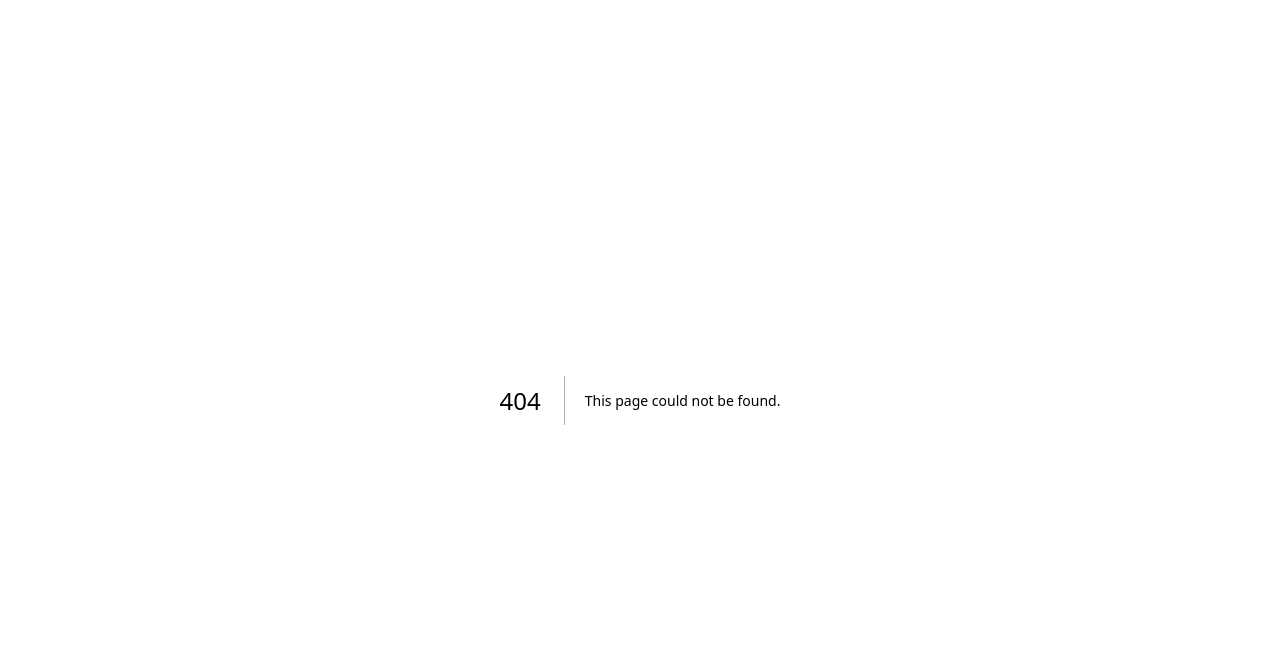
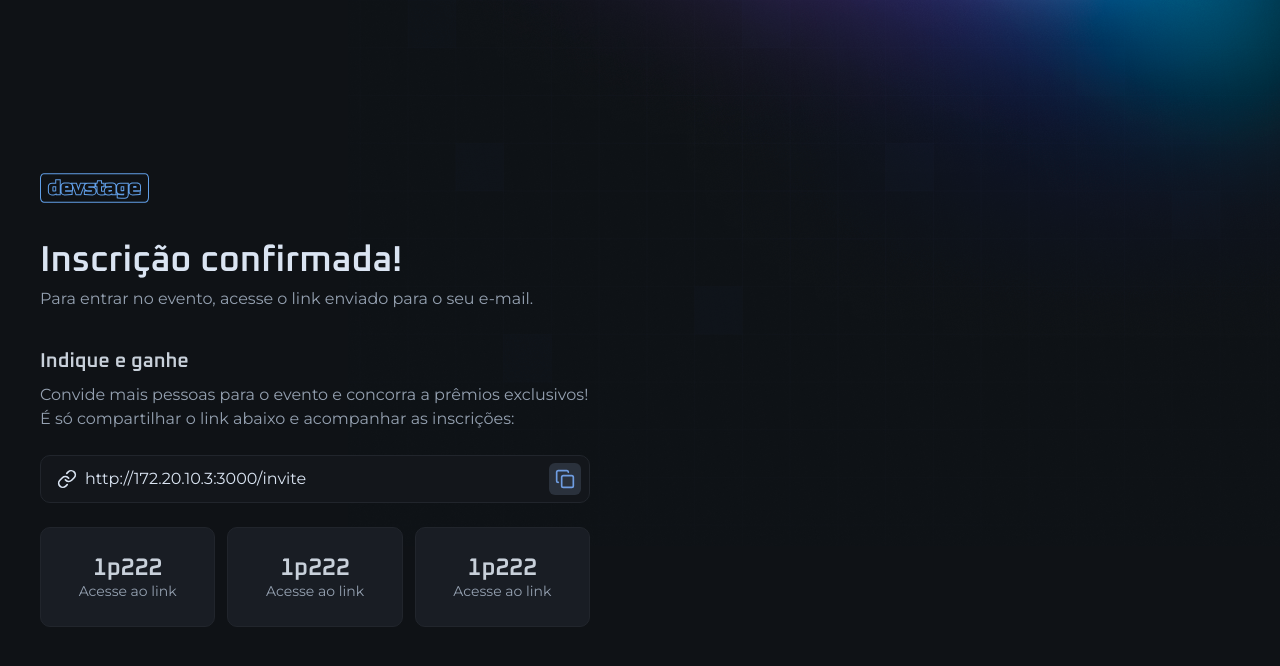
Before and after one commit to DomingosChiconela/NLW-Connect, a Next.js app: page /invite in a window 1280 px wide. Before the commit this address had no page. Shown: the top 666 px of the page. Built offline with nearby package versions, Linux system fonts and the light colour scheme.

Commit message:
feat:created page invite

```diff
--- /dev/null
+++ b/biome.json
@@ -0,0 +1,35 @@
+{
+	"$schema": "./node_modules/@biomejs/biome/configuration_schema.json",
+	"organizeImports": {
+	  "enabled": true
+	},
+	"formatter": {
+	  "indentStyle": "space",
+	  "indentWidth": 2,
+	  "lineWidth": 80
+	},
+	"javascript": {
+	  "formatter": {
+		"arrowParentheses": "asNeeded",
+		"jsxQuoteStyle": "double",
+		"quoteStyle": "single",
+		"semicolons": "asNeeded",
+		"trailingCommas": "es5"
+	  }
+	},
+	"linter": {
+	  "enabled": true,
+	  "rules": {
+		"recommended": true,
+		"a11y": {
+		  "noSvgWithoutTitle": "off"
+		},
+		"suspicious": {
+		  "noArrayIndexKey": "info"
+		}
+	  }
+	},
+	"files": {
+	  "ignore": ["node_modules", "**/*.css"]
+	}
+  }
--- a/package.json
+++ b/package.json
@@ -15,6 +15,7 @@
     "postcss": "^8.5.2",
     "react": "^19.0.0",
     "react-dom": "^19.0.0",
+    "tailwind-merge": "^3.0.2",
     "tailwindcss": "^4.0.7"
   },
   "devDependencies": {
--- a/src/app/globals.css
+++ b/src/app/globals.css
@@ -1,6 +1,6 @@
 @import "tailwindcss";
 
-@theme {
+@theme{
   --color-*: initial;
 
   --color-blue: #6F9DE2;
--- /dev/null
+++ b/src/app/invite/page.tsx
@@ -0,0 +1,63 @@
+import IconButton from '@/components/icon-button'
+import { InputField, InputIcon, InputRoot } from '@/components/input'
+import { Copy, Link } from 'lucide-react'
+import Image from 'next/image'
+import logo from '../../assets/logo.svg'
+
+export default function InvitePage() {
+  return (
+    <div className="min-h-dvh  flex items-center justify-between gap-16 flex-col md:flex-row">
+      <div className="flex flex-col gap-10  w-full max-w-[550px]">
+        <Image src={logo} alt="devstage" width={108.5} height={30} />
+        <div className="space-y-2">
+          <h1 className="text-4xl font-semibold font-heading text-gray-100 leading-none">
+            Inscrição confirmada!{' '}
+          </h1>
+          <p className="text-gray-300">
+            Para entrar no evento, acesse o link enviado para o seu e-mail.
+          </p>
+        </div>
+
+        <div className="space-y-6">
+          <div className="space-y-3">
+            <h2 className="text-gray-200 text-xl font-heading font-semibold leading-none">
+              Indique e ganhe
+            </h2>
+            <p className="text-gray-300">
+              Convide mais pessoas para o evento e concorra a prêmios
+              exclusivos! É só compartilhar o link abaixo e acompanhar as
+              inscrições:
+            </p>
+          </div>
+
+          <InputRoot>
+            <InputIcon>
+              <Link className="size-5" />
+            </InputIcon>
+
+            <InputField defaultValue={'http://172.20.10.3:3000/invite'} />
+
+            <IconButton className="-mr-2">
+              <Copy className="size-5" />
+            </IconButton>
+          </InputRoot>
+
+          <div className="grid gap-3 md:grid-cols-3">
+            <div className="bg-gray-700 border border-gray-600 px-4 py-7 flex flex-col items-center justify-center gap-1 rounded-xl">
+              <span className="font-heading text-2xl font-semibold text-gray-200 leading-none">1p222</span>
+              <span className="text-sm text-gray-300  leading-none text-center">Acesse ao link</span>
+            </div>
+            <div className="bg-gray-700 border border-gray-600 px-4 py-7 flex flex-col items-center justify-center gap-1 rounded-xl">
+              <span className="font-heading text-2xl font-semibold text-gray-200 leading-none">1p222</span>
+              <span className="text-sm text-gray-300  leading-none text-center">Acesse ao link</span>
+            </div>
+            <div className="bg-gray-700 border border-gray-600 px-4 py-7 flex flex-col items-center justify-center gap-1 rounded-xl">
+              <span className="font-heading text-2xl font-semibold text-gray-200 leading-none">1p222</span>
+              <span className="text-sm text-gray-300  leading-none text-center">Acesse ao link</span>
+            </div>
+          </div>
+        </div>
+      </div>
+    </div>
+  )
+}
--- a/src/app/layout.tsx
+++ b/src/app/layout.tsx
@@ -1,38 +1,37 @@
-import type { Metadata } from "next";
+import type { Metadata } from 'next'
 
-import {Montserrat,Oxanium} from  "next/font/google"
+import { Montserrat, Oxanium } from 'next/font/google'
 
-import "./globals.css";
+import './globals.css'
 
 export const metadata: Metadata = {
-  title: "Create Next App",
-  description: "Generated by create next app",
-};
-
+  title: 'Create Next App',
+  description: 'Generated by create next app',
+}
 
 const oxanium = Oxanium({
-
-  weight: ["500", "600"],
-  subsets: ["latin"],
-  variable:"--font-oxanium"
+  weight: ['500', '600'],
+  subsets: ['latin'],
+  variable: '--font-oxanium',
 })
 
 const montserrat = Montserrat({
-
-  weight: ["400", "600"],
-  subsets: ["latin"],
-  variable:"--font-montserrat"
+  weight: ['400', '600'],
+  subsets: ['latin'],
+  variable: '--font-montserrat',
 })
 export default function RootLayout({
   children,
 }: Readonly<{
-  children: React.ReactNode;
+  children: React.ReactNode
 }>) {
   return (
-    <html lang="en"  className={`${oxanium.variable} ${montserrat.variable}`}>
+    <html lang="en" className={`${oxanium.variable} ${montserrat.variable}`}>
       <body className="bg-gray-900 text-gray-100 antialiased  bg-[url('/background.png')] bg-no-repeat md:bg-right-top">
-        {children}
+        <main className="max-w-[1240px] mx-auto px-5 py-8 md:py-0">
+          {children}
+        </main>
       </body>
     </html>
-  );
+  )
 }
--- a/src/app/page.tsx
+++ b/src/app/page.tsx
@@ -1,13 +1,12 @@
+import { Button } from '@/components/button'
 import { ArrowRight, Mail, Radio, User } from 'lucide-react'
 import Image from 'next/image'
 import logo from '../assets/logo.svg'
-import {Button} from '@/components/button'
 
 import { InputField, InputIcon, InputRoot } from '@/components/input'
 
 export default function Home() {
   return (
-    <main className="max-w-[1240px] mx-auto px-5 py-8 md:py-0">
     <div className="min-h-dvh flex flex-col justify-center gap-16">
       <div className="flex flex-col gap-8 items-center md:items-start">
         <Image src={logo} alt="devstage" width={108.5} height={30} />
@@ -68,7 +67,5 @@
         </form>
       </div>
     </div>
-  </main>
-
-  );
+  )
 }
--- a/src/components/button.tsx
+++ b/src/components/button.tsx
@@ -1,24 +1,12 @@
+import type { ComponentProps } from 'react'
 
+interface ButtonProps extends ComponentProps<'button'> {}
 
-import {ComponentProps, ReactNode } from "react"
-
-interface ButtonProps  extends ComponentProps<'button'>{
-    children:ReactNode
-
+export function Button(props: ButtonProps) {
+  return (
+    <button
+      className="flex justify-between items-center px-5 h-12 bg-gray-500 text-blue font-semibold rounded-xl w-full cursor-pointer transition-colors duration-300 hover:bg-blue hover:text-gray-900"
+      {...props}
+    />
+  )
 }
-
-
-
-export  function Button(props: ButtonProps) {
-
-    return(
-        <button  className="flex justify-between  items-center px-5 h-12 bg-gray-500 text-blue font-semibold rounded-xl w-full cursor-pointer hover:bg-blue hover:text-gray-900 transition-colors duration-300 "
-        {...props}
-        />
-
-
-
-    )
-
-
-}
--- a/src/components/icon-button.tsx
+++ b/src/components/icon-button.tsx
@@ -1,4 +1,8 @@
 //import {ArrowRight} from "lucide-react"
+
+import { twMerge } from 'tailwind-merge'
+
+
 
 import type { ComponentProps, ReactNode } from 'react'
 
@@ -6,10 +10,10 @@
   children: ReactNode
 }
 
-export default function IconButton(props: ButtonProps) {
+export default function IconButton({className,...props}: ButtonProps) {
   return (
     <button
-      className="  p-1.5 bg-gray-500 text-blue   rounded-md   cursor-pointer hover:bg-blue hover:text-gray-900 transition-colors duration-300 "
+      className={twMerge("p-1.5 bg-gray-500 text-blue rounded-md cursor-pointer hover:bg-blue hover:text-gray-900 transition-colors duration-300 ",className)}
       {...props}
     />
   )
```
Also changed, not shown: 1 other file (tests, documents, lock files or other folders).
